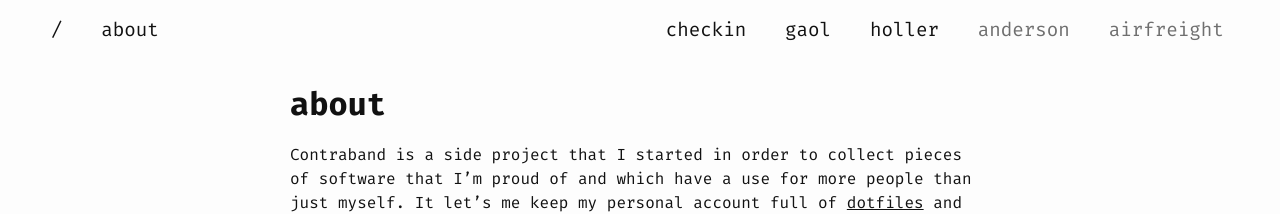
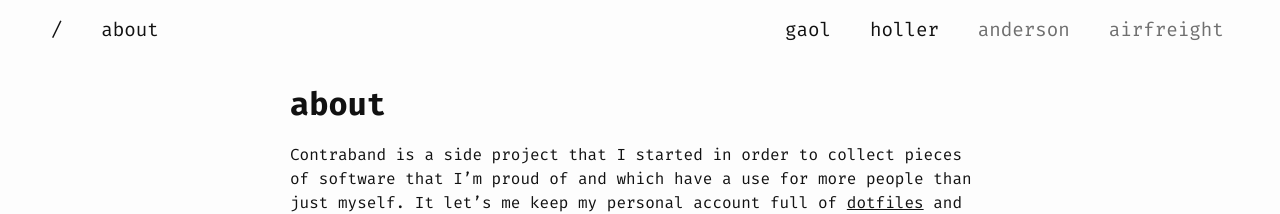
Before and after one commit to contraband/contraband.github.io, a Jekyll site: the page built from about.md, in a window 1280 px wide. Shown: the top 214 px of the page. Built offline with Jekyll 4.4.1, drawn with Linux system fonts in a browser that asks for light colours.

Commit message:
de-promote checkin

```diff
--- a/_layouts/menu.html
+++ b/_layouts/menu.html
@@ -12,7 +12,6 @@ layout: default
 
   <div class="menu right">
     <ul>
-      <li><a href="https://github.com/contraband/checkin">checkin</a></li>
       <li><a href="https://github.com/contraband/gaol">gaol</a></li>
       <li><a href="https://github.com/contraband/holler">holler</a></li>
       <li><a class="disabled" href="https://github.com/contraband/anderson">anderson</a></li>
```
